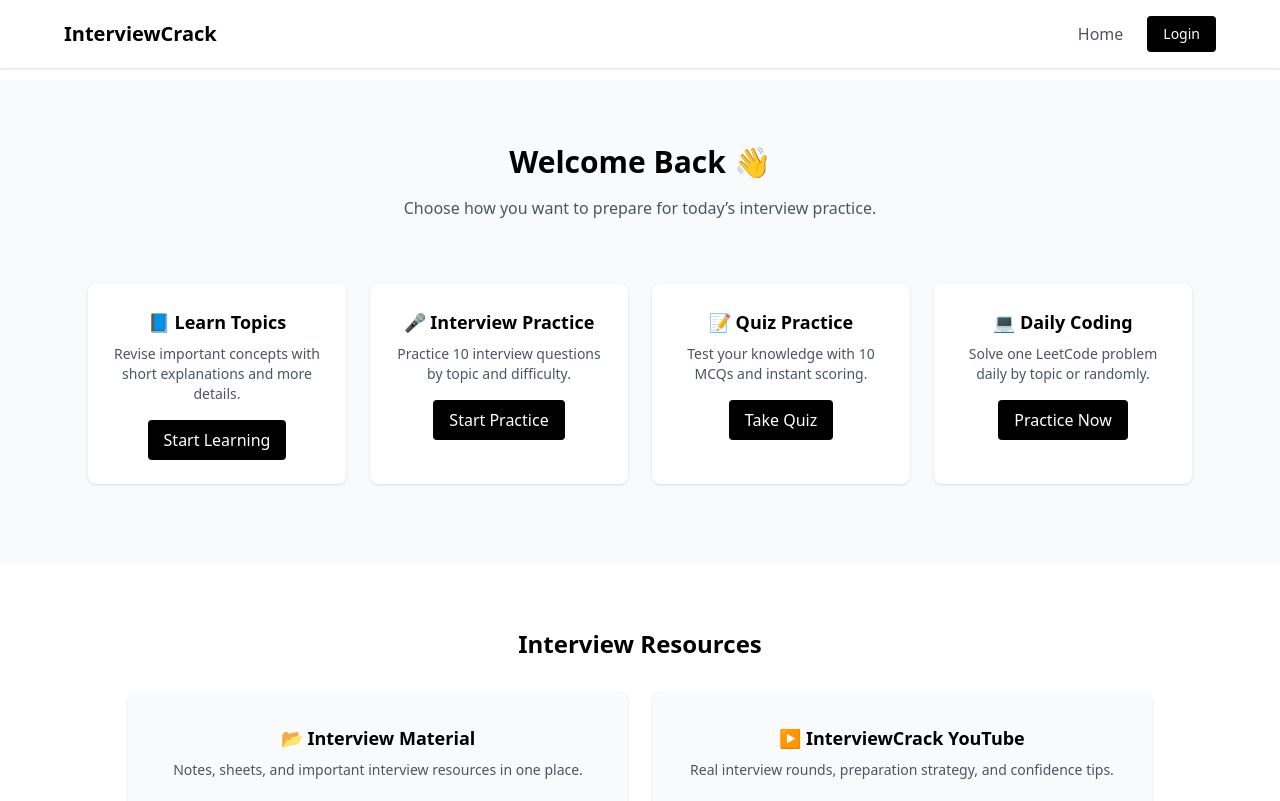
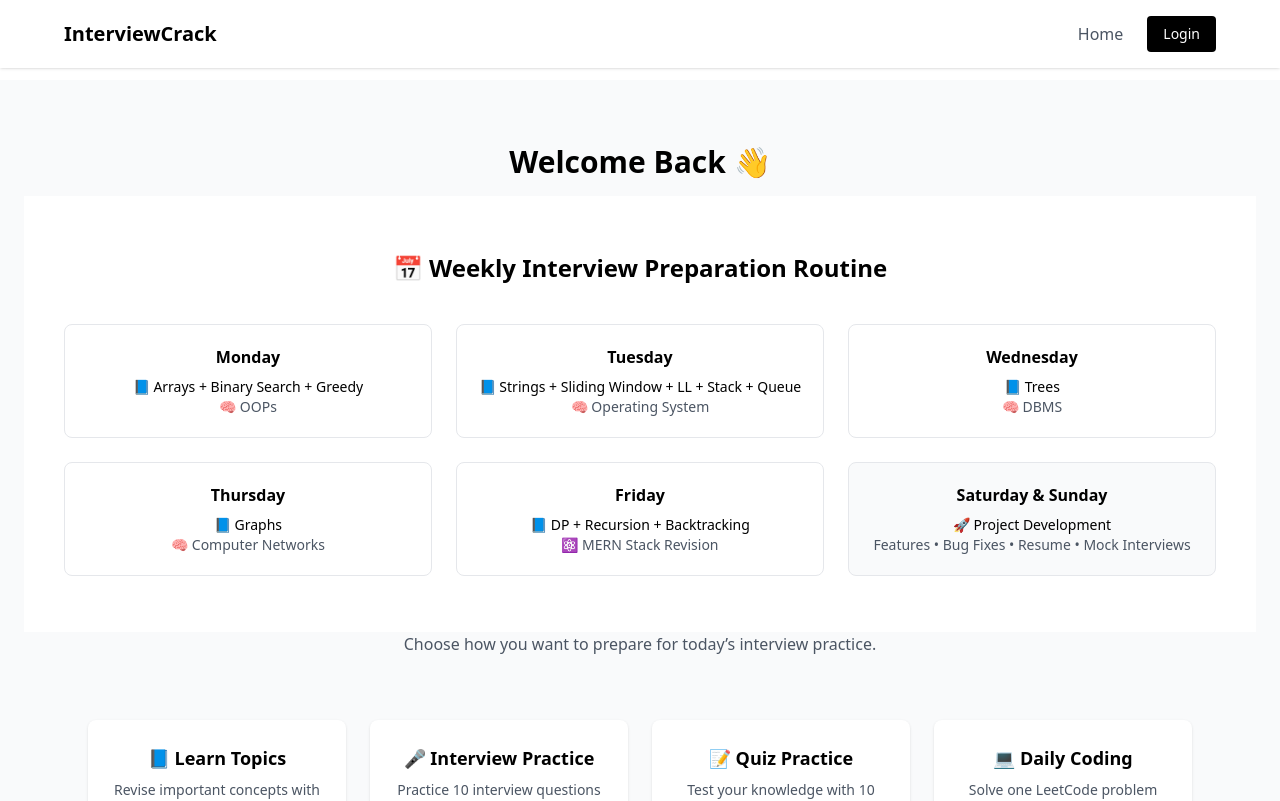
Before and after one commit to rajukr9824/InterviewCrack, a React (Create React App) app in the folder client/: page / in a window 1280 px wide. Shown: the top 801 px of the page. Built offline with nearby package versions, Linux system fonts and the light colour scheme; no server answers; sample sign-in values are in the browser's storage.

Commit message:
provided weekly routine

```diff
--- a/client/src/pages/Home.jsx
+++ b/client/src/pages/Home.jsx
@@ -12,6 +12,63 @@ export default function Home() {
         <h2 className="text-3xl font-bold mb-4">
           Welcome Back 👋
         </h2>
+        {/* Weekly Study Routine */}
+<section className="bg-white py-14 px-6">
+  <div className="max-w-6xl mx-auto">
+    <h3 className="text-2xl font-bold text-center mb-10">
+      📅 Weekly Interview Preparation Routine
+    </h3>
+
+    <div className="grid sm:grid-cols-2 lg:grid-cols-3 gap-6">
+      {/* Monday */}
+      <div className="border rounded-lg p-5">
+        <h4 className="font-semibold mb-2">Monday</h4>
+        <p className="text-sm">📘 Arrays + Binary Search + Greedy</p>
+        <p className="text-sm text-gray-600">🧠 OOPs</p>
+      </div>
+
+      {/* Tuesday */}
+      <div className="border rounded-lg p-5">
+        <h4 className="font-semibold mb-2">Tuesday</h4>
+        <p className="text-sm">
+          📘 Strings + Sliding Window + LL + Stack + Queue
+        </p>
+        <p className="text-sm text-gray-600">🧠 Operating System</p>
+      </div>
+
+      {/* Wednesday */}
+      <div className="border rounded-lg p-5">
+        <h4 className="font-semibold mb-2">Wednesday</h4>
+        <p className="text-sm">📘 Trees</p>
+        <p className="text-sm text-gray-600">🧠 DBMS</p>
+      </div>
+
+      {/* Thursday */}
+      <div className="border rounded-lg p-5">
+        <h4 className="font-semibold mb-2">Thursday</h4>
+        <p className="text-sm">📘 Graphs</p>
+        <p className="text-sm text-gray-600">🧠 Computer Networks</p>
+      </div>
+
+      {/* Friday */}
+      <div className="border rounded-lg p-5">
+        <h4 className="font-semibold mb-2">Friday</h4>
+        <p className="text-sm">📘 DP + Recursion + Backtracking</p>
+        <p className="text-sm text-gray-600">⚛️ MERN Stack Revision</p>
+      </div>
+
+      {/* Weekend */}
+      <div className="border rounded-lg p-5 bg-gray-50">
+        <h4 className="font-semibold mb-2">Saturday & Sunday</h4>
+        <p className="text-sm">🚀 Project Development</p>
+        <p className="text-sm text-gray-600">
+          Features • Bug Fixes • Resume • Mock Interviews
+        </p>
+      </div>
+    </div>
+  </div>
+</section>
+
         <p className="text-gray-600">
           Choose how you want to prepare for today’s interview practice.
         </p>
```
